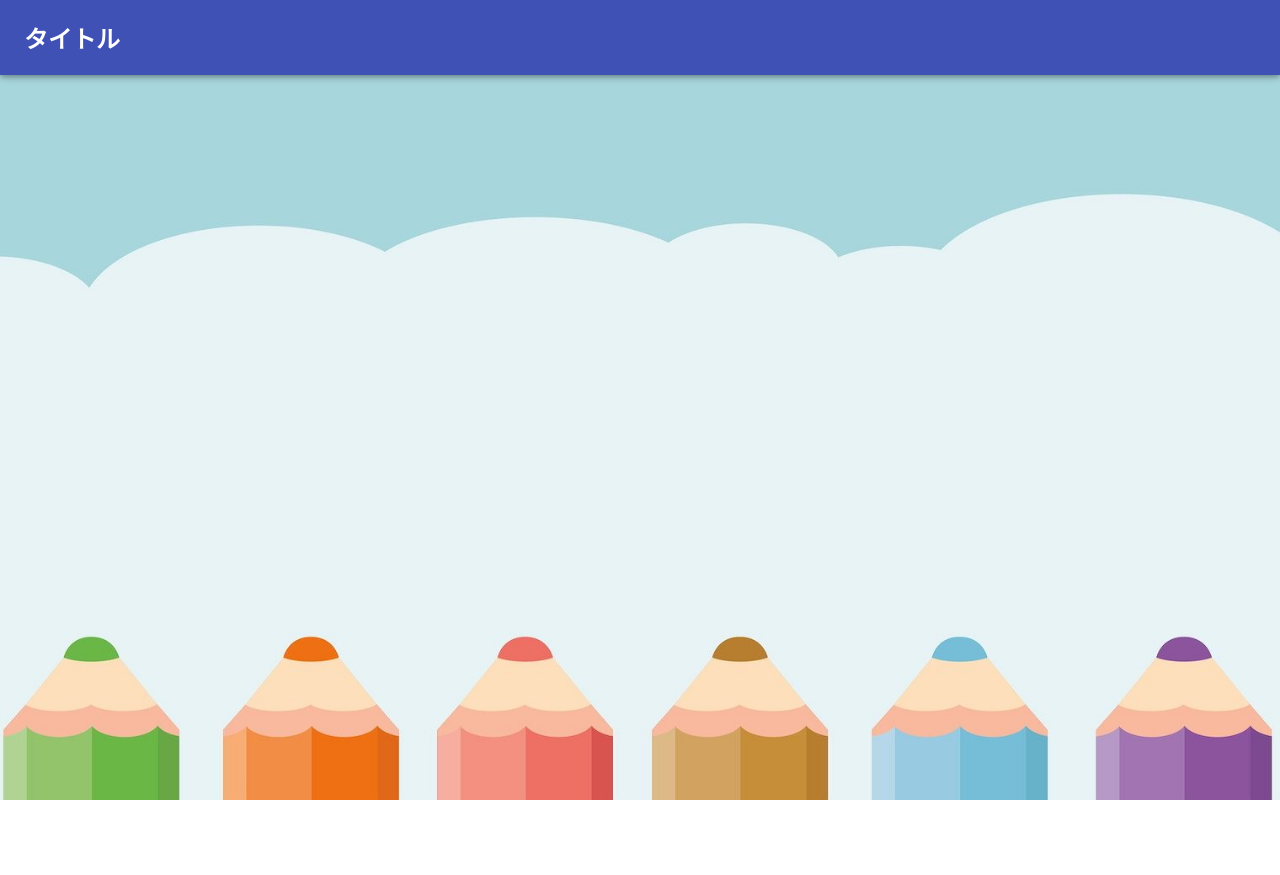
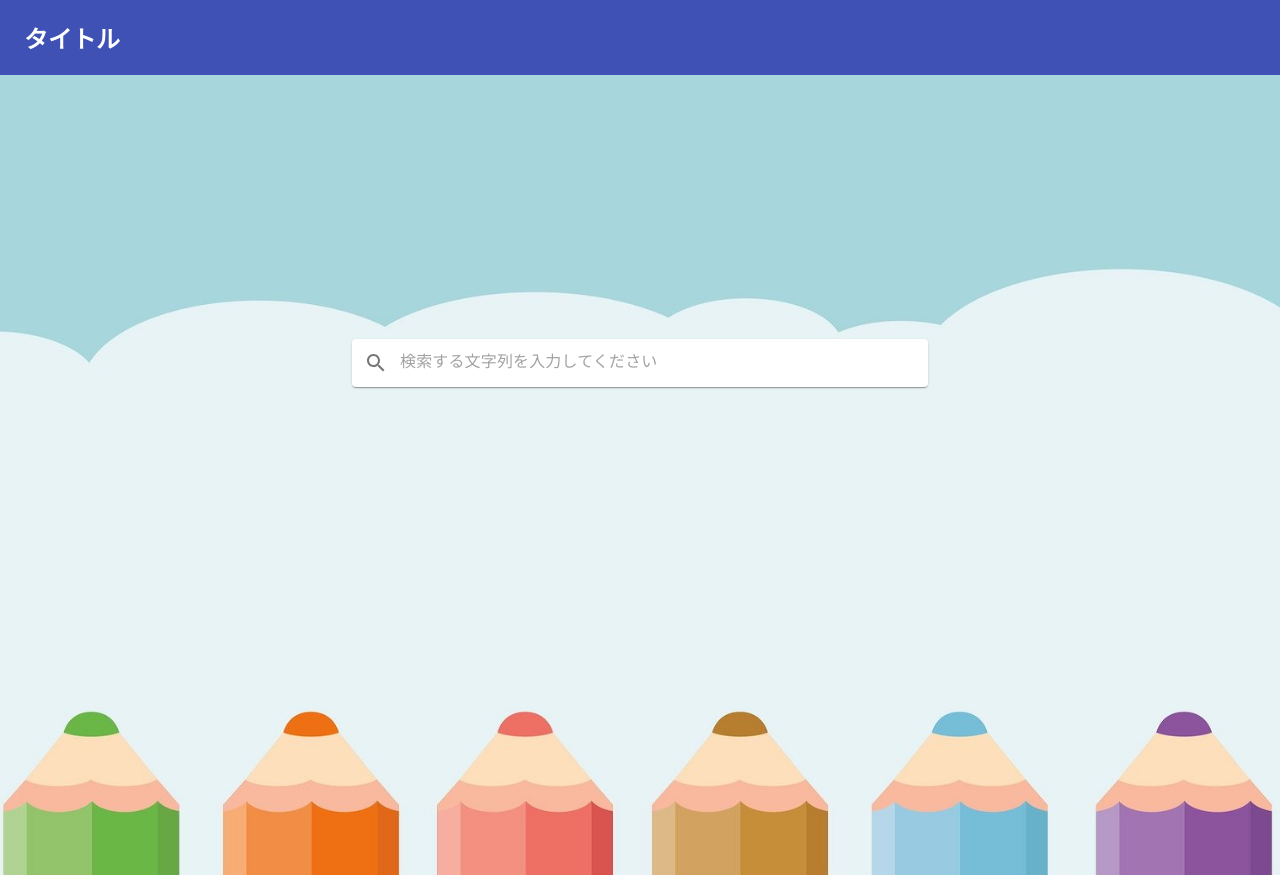
Before and after one commit to kunio-sun/react-typescript-img, a React (Create React App) app: page / in a window 1280 px wide. Before the commit the page ends 800 px from the top, so only its background shows below. Built offline with nearby package versions, Linux system fonts and the light colour scheme.

Commit message:
materialUIパッケージiconのインストールとcomponent/topPage/topMain.tsxの検索窓作成

```diff
--- a/package.json
+++ b/package.json
@@ -4,6 +4,7 @@
   "private": true,
   "dependencies": {
     "@material-ui/core": "^4.11.0",
+    "@material-ui/icons": "^4.9.1",
     "@testing-library/jest-dom": "^4.2.4",
     "@testing-library/react": "^9.3.2",
     "@testing-library/user-event": "^7.1.2",
--- a/src/components/topPage/topHeader.tsx
+++ b/src/components/topPage/topHeader.tsx
@@ -5,7 +5,7 @@
 const TopHeader: FC = () => {
   return (
     <>
-      <AppBar>
+      <AppBar position="static">
         <Toolbar>
           <h2>タイトル</h2>
         </Toolbar>
--- a/src/components/topPage/topMain.tsx
+++ b/src/components/topPage/topMain.tsx
@@ -1,6 +1,13 @@
 import React, { FC } from "react";
 import { createStyles, makeStyles } from "@material-ui/core/styles";
 import pencil from "../../asets/images/pencil.jpg";
+//material UI paper
+import Paper from "@material-ui/core/Paper";
+//material UI icon
+import SeachIcon from "@material-ui/icons/Search";
+import IconButton from "@material-ui/core/IconButton";
+//文字を打ち込むinput base
+import InputBase from "@material-ui/core/InputBase";
 
 const useStyle = makeStyles(() =>
   createStyles({
@@ -13,6 +20,16 @@
       backgroundPosition: "bottom center",
       height: "100vh",
     },
+    paper: {
+      position: "relative",
+      marginLeft: "auto",
+      marginRight: "auto",
+      top: "33%",
+      width: "45%",
+    },
+    inputbase: {
+      width: "80%",
+    },
   })
 );
 
@@ -22,7 +39,17 @@
 
   return (
     <>
-      <div className={classes.background}>a</div>
+      <div className={classes.background}>
+        <Paper className={classes.paper}>
+          <IconButton type="submit">
+            <SeachIcon />
+          </IconButton>
+          <InputBase
+            placeholder="検索する文字列を入力してください"
+            className={classes.inputbase}
+          />
+        </Paper>
+      </div>
     </>
   );
 };
```
Also changed, not shown: 1 other file (tests, documents, lock files or other folders).
